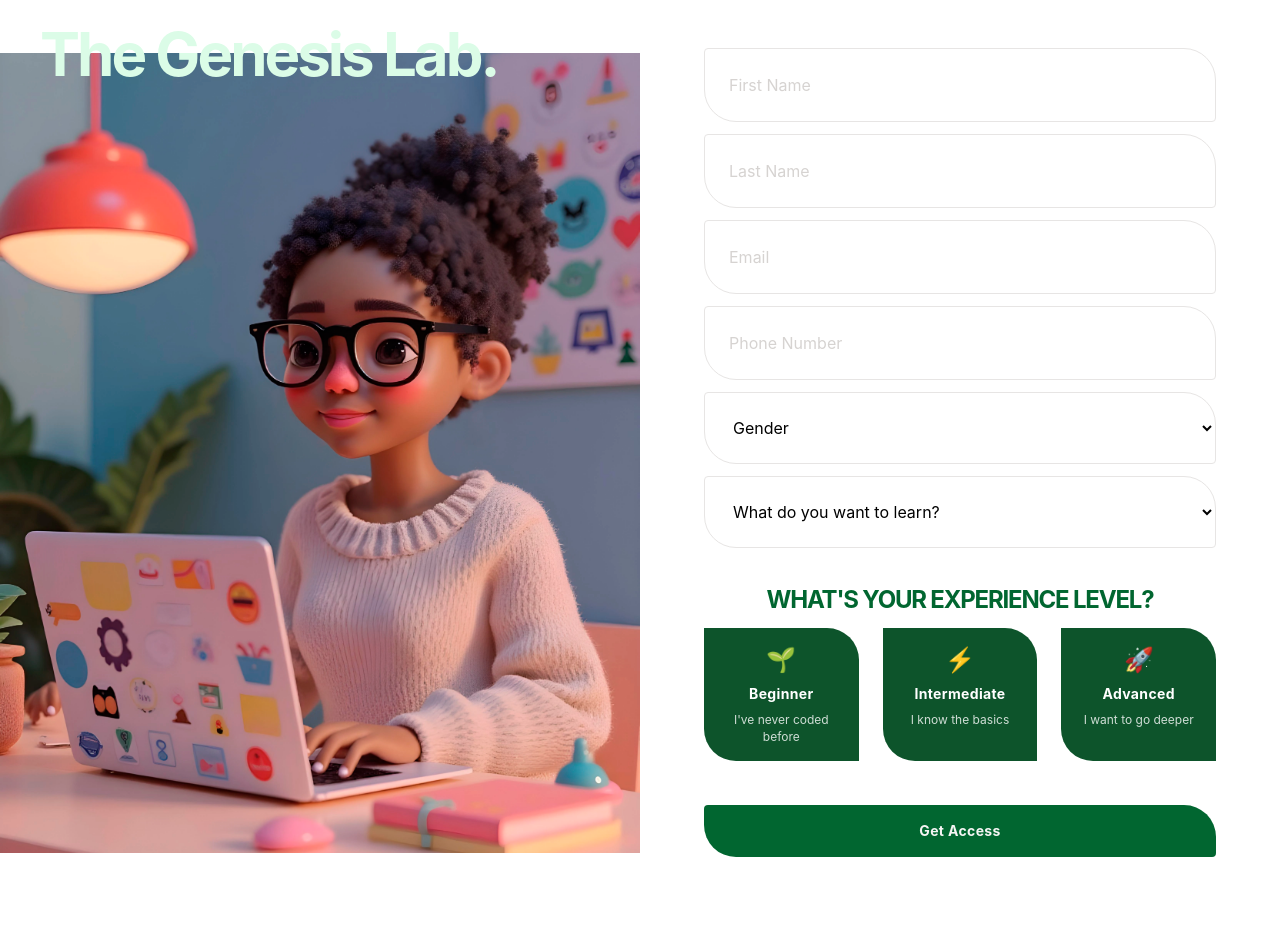
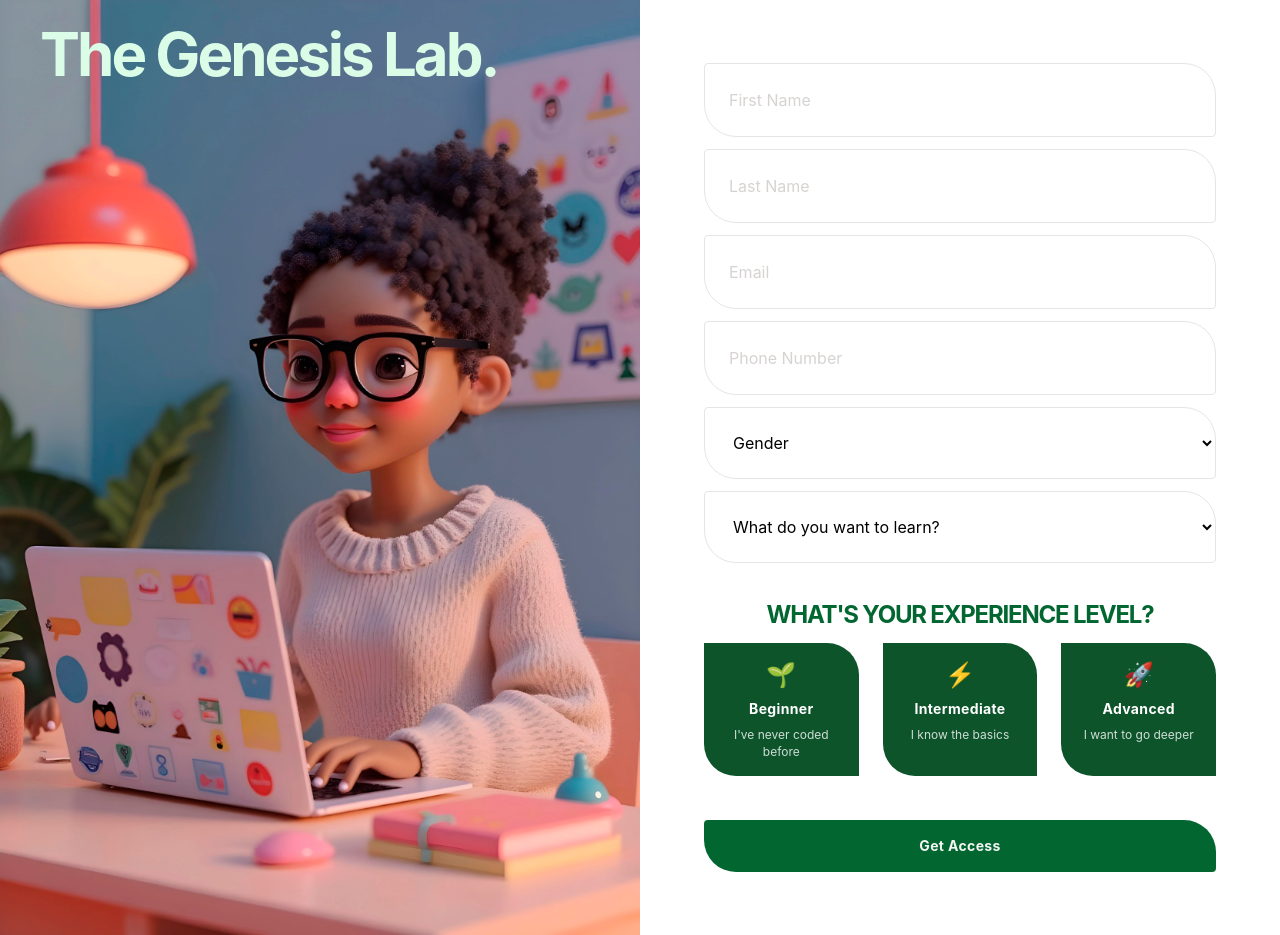
Before and after one commit to Udeme01/The-Genesis-Lab, a React (Vite) app: page / in a window 1280 px wide. Before the commit the page ends 905 px from the top, so only its background shows below. Built offline with nearby package versions, Linux system fonts and the light colour scheme.

Commit message:
fix illustration image height to not break from screen browser

```diff
--- a/src/component/IllustrationImage.jsx
+++ b/src/component/IllustrationImage.jsx
@@ -5,7 +5,7 @@ import img3 from "/images/sitonbooks.webp";
 
 const IllustrationImage = () => {
   return (
-    <section className="w-full h-full xl:h-screen">
+    <section className="w-full h-full">
       <img src={img2} alt="illustration image" className="w-full h-full object-cover" />
     </section>
   );
--- a/src/pages/GetAccessForm.jsx
+++ b/src/pages/GetAccessForm.jsx
@@ -34,7 +34,7 @@ const GetAccessForm = () => {
           formik.setFieldValue("experience", value);
         };
         return (
-          <Form className="relative mx-auto min-h-screen w-full grid grid-cols-1 lg:grid-cols-2 place-items-center">
+          <Form className="relative mx-auto min-h- w-full grid grid-cols-1 lg:grid-cols-2 place-items-center">
             <IllustrationImage />
             <section className="flex items-center justify-center flex-col gap-3 w-[90%] md:w-[80%] max-w-200 my-12 mx-auto">
               <Input
```
